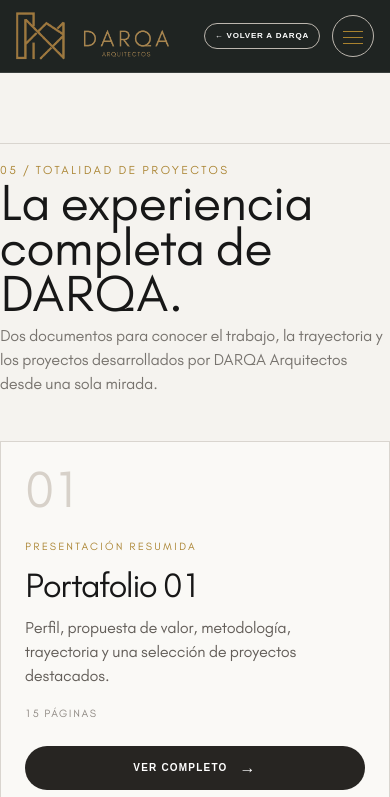
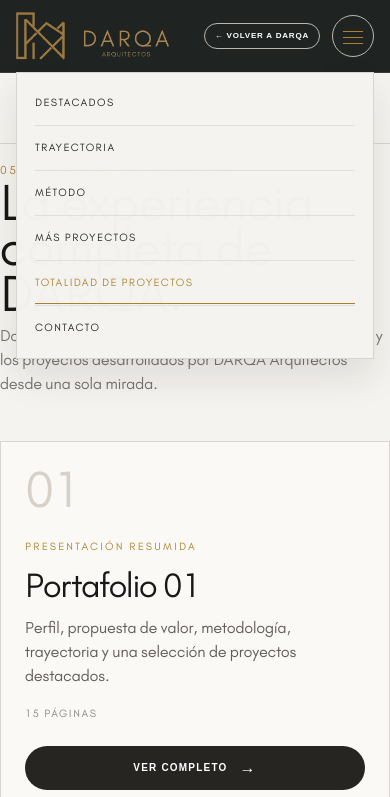
Before and after one commit to darqaarquitectos/darqaarquitectos.github.io, a plain HTML site: page portafolio-totalidad.html in a window 390 px wide. Both pictures are taken after a click on the button "Abrir menú del portafolio". Shown: the top 797 px of the page. Drawn offline with Linux system fonts and the light colour scheme.

Commit message:
correccion menu destacados y portafolio totalidad

```diff
--- a/assets/css/portafolio-integral.css
+++ b/assets/css/portafolio-integral.css
@@ -65,9 +65,12 @@
 .portfolio-page .closing-tagline{font-family:'Glacial Indifference',Arial,Helvetica,sans-serif;font-size:22px;color:#4d4945!important;margin-top:28px!important}.portfolio-page .nav-links a.active:after{right:0}
 
 /* Navegación propia del Portafolio Integral */
+
 .portfolio-page .portfolio-header {
     position: sticky;
     top: 0;
+    left: 0;
+    width: 100%;
     z-index: 900;
     background: #1F2422;
     backdrop-filter: none;
--- a/assets/js/portafolio-totalidad.js
+++ b/assets/js/portafolio-totalidad.js
@@ -71,4 +71,30 @@ document.addEventListener('keydown',e=>{
 });
 stage.addEventListener('touchstart',e=>{const t=e.changedTouches[0];touchStartX=t.clientX;touchStartY=t.clientY;},{passive:true});
 stage.addEventListener('touchend',e=>{const t=e.changedTouches[0];const dx=t.clientX-touchStartX;const dy=t.clientY-touchStartY;if(Math.abs(dx)>55&&Math.abs(dx)>Math.abs(dy)*1.2)move(dx<0?1:-1);},{passive:true});
+
+
+// Menú hamburguesa del Portafolio Integral
+const portfolioMenuToggle = document.getElementById('portfolioMenuToggle');
+const portfolioNav = document.getElementById('portfolioNav');
+
+if (portfolioMenuToggle && portfolioNav) {
+  portfolioMenuToggle.addEventListener('click', () => {
+    const open = portfolioMenuToggle.getAttribute('aria-expanded') === 'true';
+
+    portfolioMenuToggle.setAttribute('aria-expanded', String(!open));
+    portfolioNav.classList.toggle('is-open', !open);
+  });
+
+  portfolioNav.querySelectorAll('a').forEach(link => {
+    link.addEventListener('click', () => {
+      portfolioMenuToggle.setAttribute('aria-expanded', 'false');
+      portfolioNav.classList.remove('is-open');
+    });
+  });
+}
+
+
+
+
+
 })();
```
